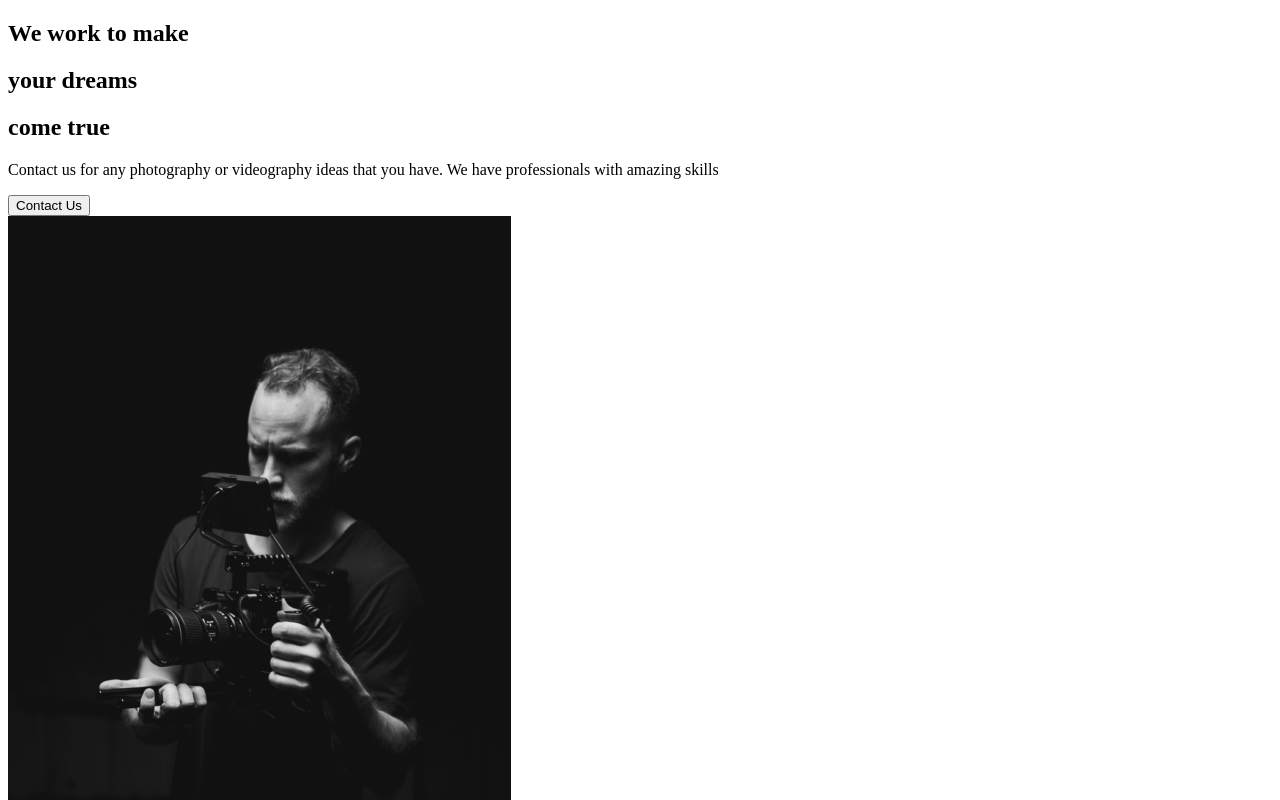
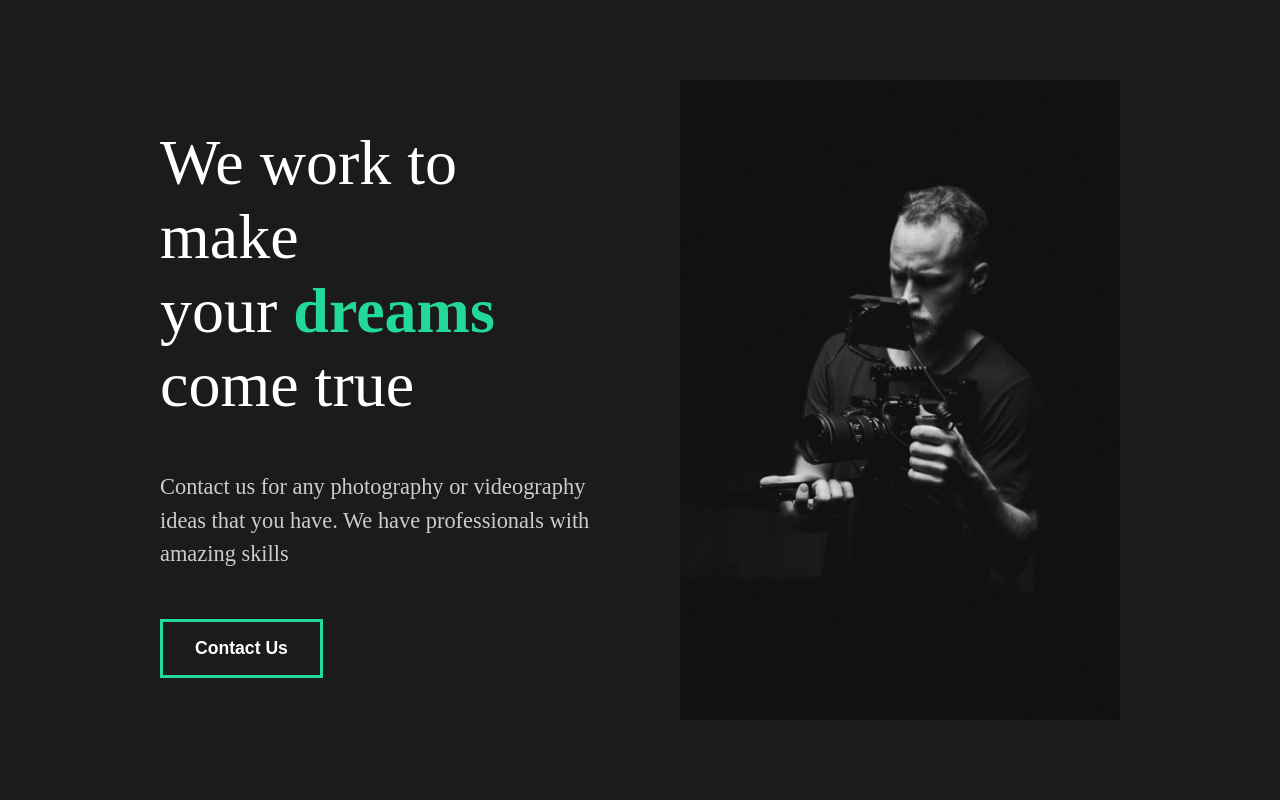
Before and after one commit to Faisal-pixel/Capture-website, a React (Create React App) app: page / in a window 1280 px wide. Shown: the top 800 px of the page. Built offline with nearby package versions, Linux system fonts and the light colour scheme.

Commit message:
styled the about us section

```diff
--- a/src/App.js
+++ b/src/App.js
@@ -1,9 +1,11 @@
 import React from "react";
 import HomePage from "./routes/HomePage";
+import GlobalStyle from "./components/GlobalStyle";
 
 function App() {
   return (
     <div className="App">
+    <GlobalStyle />
       <HomePage />
     </div>
   );
--- a/src/components/AboutSection.jsx
+++ b/src/components/AboutSection.jsx
@@ -1,31 +1,65 @@
 import React from "react";
 import home1 from "../img/home1.png"
 
+//StyledComponent
+import styled from "styled-components"
+
 const AboutSection = () => {
     return (
-        <div>
-            <div className="description-div">
+        <About>
+            <DescriptionDiv>
                 <div className="title">
-                    <div className="hide">
+                    <HideDiv>
                         <h2> We work to make</h2>
-                    </div>
-                    <div className="hide">
+                    </HideDiv>
+                    <HideDiv>
                         <h2> your <span>dreams</span></h2>
-                    </div>
-                    <div className="hide">
+                    </HideDiv>
+                    <HideDiv>
                         <h2>come true</h2>
-                    </div>
+                    </HideDiv>
                 </div>
 
                 <p> Contact us for any photography or videography ideas that you have. We have professionals with amazing skills</p>
                 <button>Contact Us</button>
-            </div>
+            </DescriptionDiv>
 
-            <div className="image">
+            <ImageDiv>
                 <img src={home1} alt=""/>
-            </div>
-        </div>
+            </ImageDiv>
+        </About>
     )
 }
 
+const About = styled.div`
+    min-height: 90vh;
+    display: flex;
+    align-items: center;
+    justify-content: space-between;
+    padding: 5rem 10rem;
+    color: white;
+`
+
+const DescriptionDiv = styled.div`
+    flex: 1;
+    padding-right: 5rem;
+    h2 {
+        font-weight: lighter;
+    }
+`
+
+const ImageDiv = styled.div`
+    flex: 1;
+    overflow: hidden;
+    img {
+        width: 100%;
+        height: 80vh;
+        object-fit: cover;
+    }
+`
+
+const HideDiv = styled.div`
+    overflow: hidden;
+`
+
 export default AboutSection
--- /dev/null
+++ b/src/components/GlobalStyle.jsx
@@ -0,0 +1,56 @@
+import { createGlobalStyle } from "styled-components";
+
+const GlobalStyle = createGlobalStyle`
+    *{
+        margin: 0;
+        padding: 0;
+        box-sizing: border-box;
+    }
+
+    body {
+        background-color: #1b1b1b;
+    }
+    button {
+        font-weight: bold;
+        font-size: 1.1rem;
+        cursor: pointer;
+        padding: 1rem 2rem;
+        border: 3px solid #23d997;
+        background: transparent;
+        color: white;
+        transition: all 0.5s ease;
+        &:hover {
+            background-color: #23d997;
+            color: white;;
+        }
+    }
+    h2 {
+        font-weight: lighter;
+        font-size: 4rem;
+    }
+
+    h3 {
+        color: white;
+    }
+    h4 {
+        font-weight: bold;
+
+    }
+
+    a{
+        font-size: 1.1rem;
+    }
+
+    span {
+        font-weight: bold;
+        color: #23d997;
+    }
+    p {
+        padding: 3rem 0rem;
+        color: #ccc;
+        font-size: 1.4rem;
+        line-height: 150%;
+    }
+`
+
+export default GlobalStyle;
```
